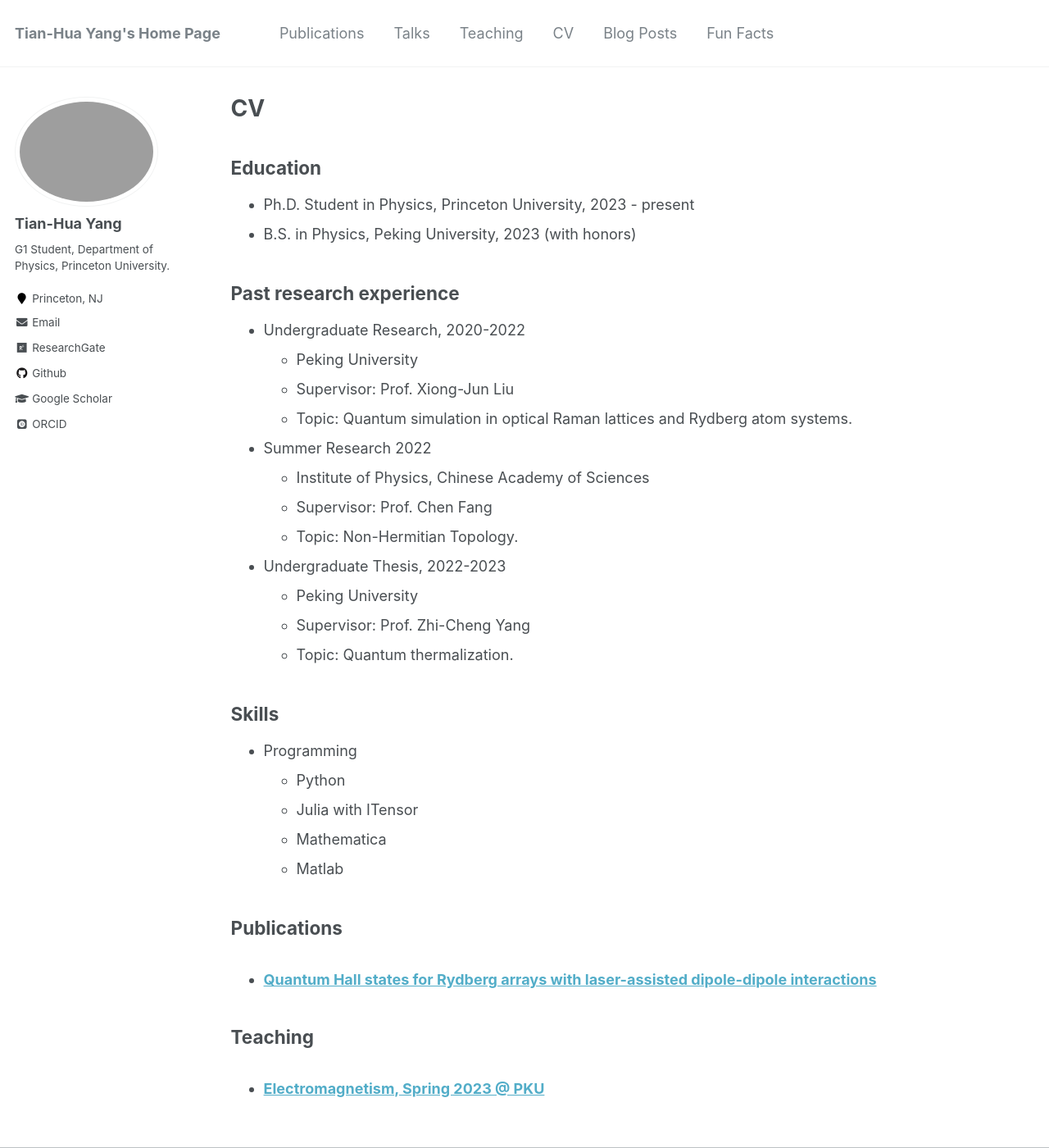
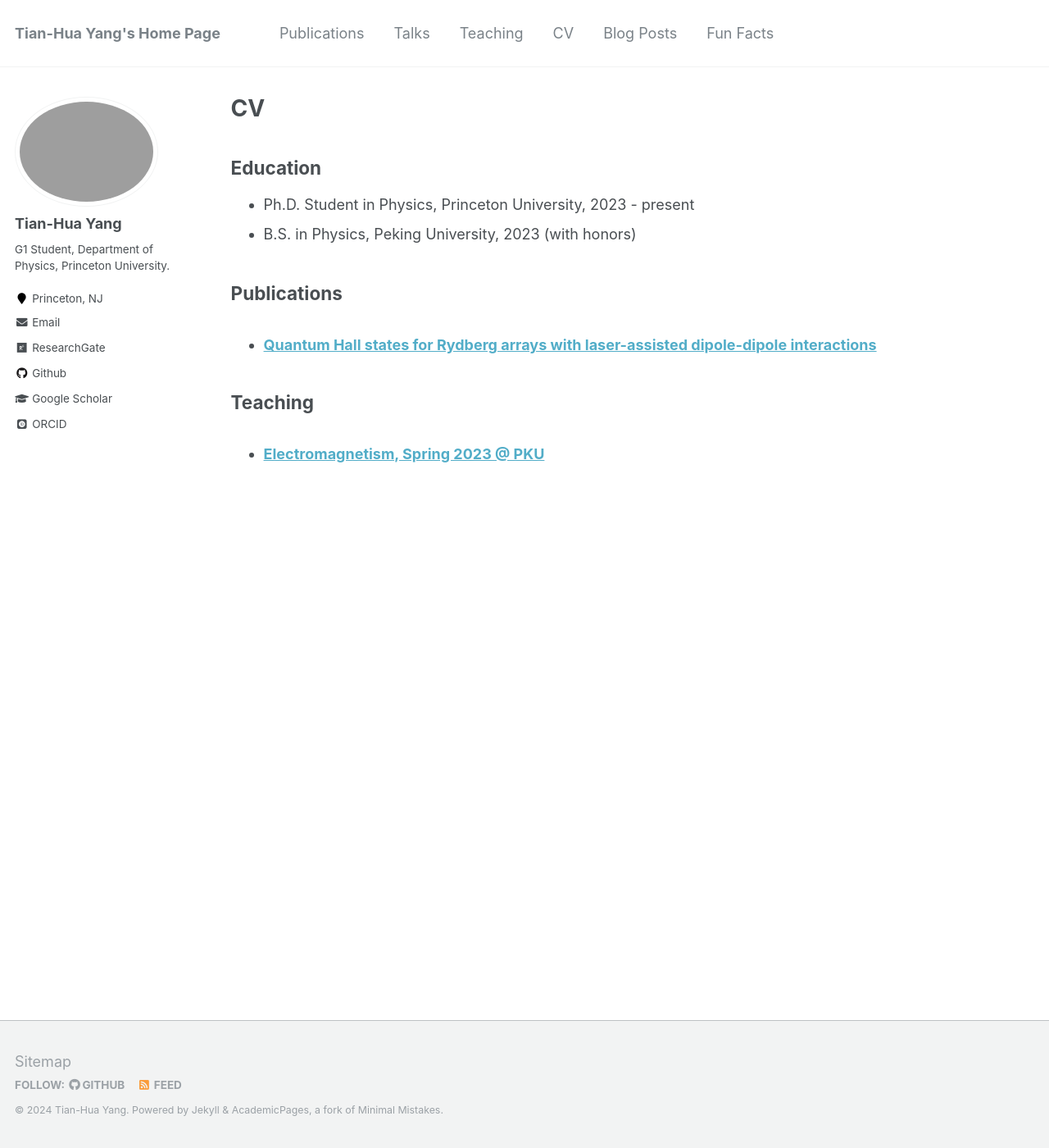
Before and after one commit to ThomasYangth/thomasyangth.github.io, a Jekyll site: the page built from _pages/cv.md, in a window 1280 px wide and 1400 px high. Shown: the whole window at 82% size. Built offline with Jekyll 4.4.1, drawn with Linux system fonts in a browser that asks for light colours; some web fonts are replaced.

Commit message:
Update cv.md

```diff
--- a/_pages/cv.md
+++ b/_pages/cv.md
@@ -11,42 +11,20 @@ redirect_from:
 
 Education
 ------
+
 * Ph.D. Student in Physics, Princeton University, 2023 - present
 * B.S. in Physics, Peking University, 2023 (with honors)
 
-Past research experience
-------
-* Undergraduate Research, 2020-2022
-  * Peking University
-  * Supervisor: Prof. Xiong-Jun Liu
-  * Topic: Quantum simulation in optical Raman lattices and Rydberg atom systems.
-
-* Summer Research 2022
-  * Institute of Physics, Chinese Academy of Sciences
-  * Supervisor: Prof. Chen Fang
-  * Topic: Non-Hermitian Topology.
-
-* Undergraduate Thesis, 2022-2023
-  * Peking University
-  * Supervisor: Prof. Zhi-Cheng Yang
-  * Topic: Quantum thermalization.
-
-Skills
-------
-* Programming
-  * Python
-  * Julia with ITensor
-  * Mathematica
-  * Matlab
-
 Publications
 ------
+
   <ul>{% for post in site.publications %}
     {% include archive-single-cv.html %}
   {% endfor %}</ul>
 
 Teaching
 ------
+
   <ul>{% for post in site.teaching %}
     {% include archive-single-cv.html %}
   {% endfor %}</ul>
```
